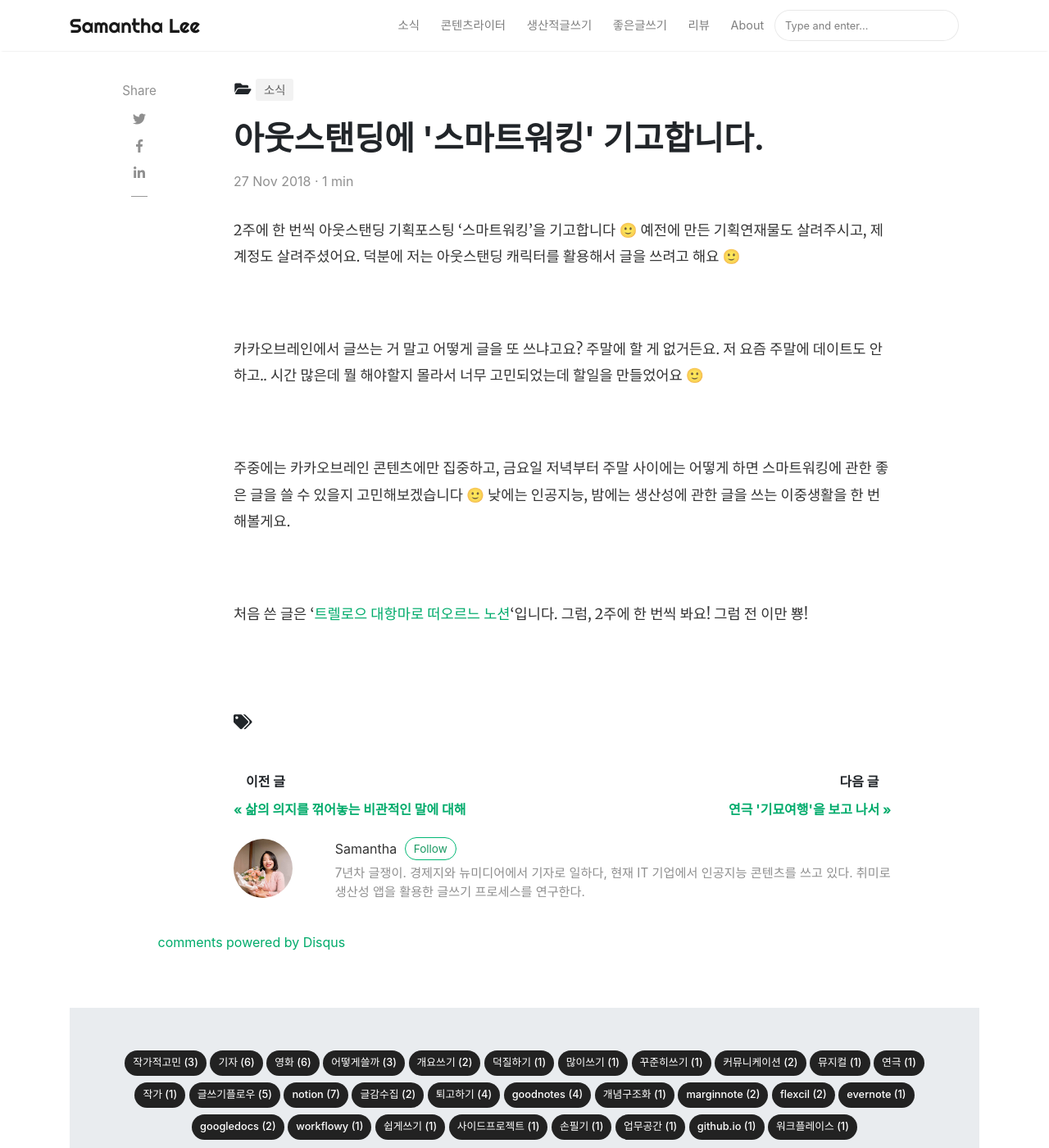
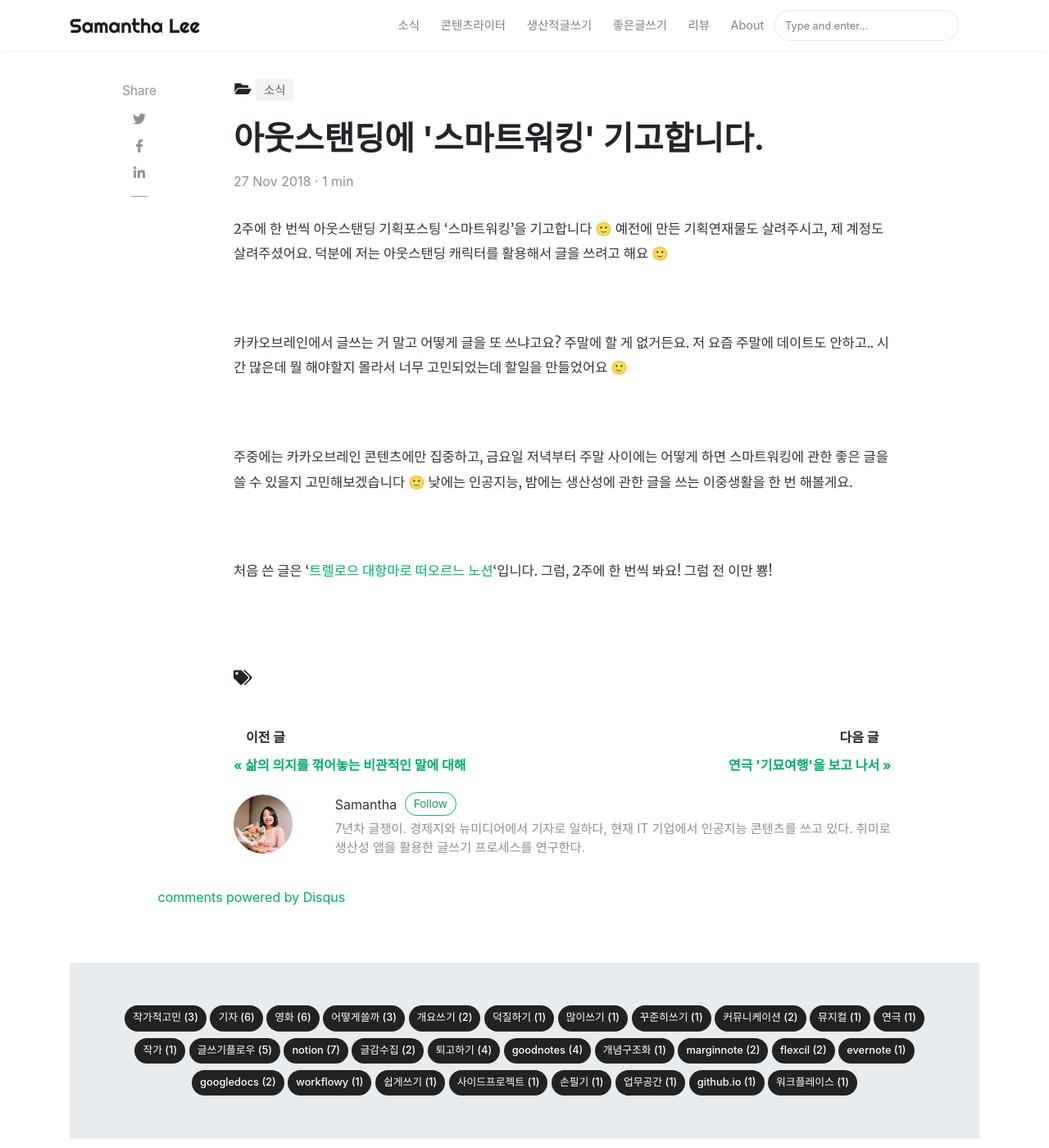
Before and after one commit to samantha-writer/samantha-writer.github.io, a Jekyll site: the page built from _posts/2018-11-27-181127.md, in a window 1280 px wide and 1400 px high. Shown: the whole window at 82% size. Built offline with Jekyll 4.4.1, drawn with Linux system fonts in a browser that asks for light colours; nearby versions of some CDN libraries; comment, search, counter and statistics services are not loaded.

Commit message:
change font size

```diff
--- a/assets/css/screen.css
+++ b/assets/css/screen.css
@@ -334,7 +334,7 @@ span.post-read-more a:hover {
 
 .article-post {
     font-family: Merriweather;
-    font-size: 1.1rem;
+    font-size: 16.5px;
     line-height: 1.84;
     color: rgba(0, 0, 0, .8);
 }
```
